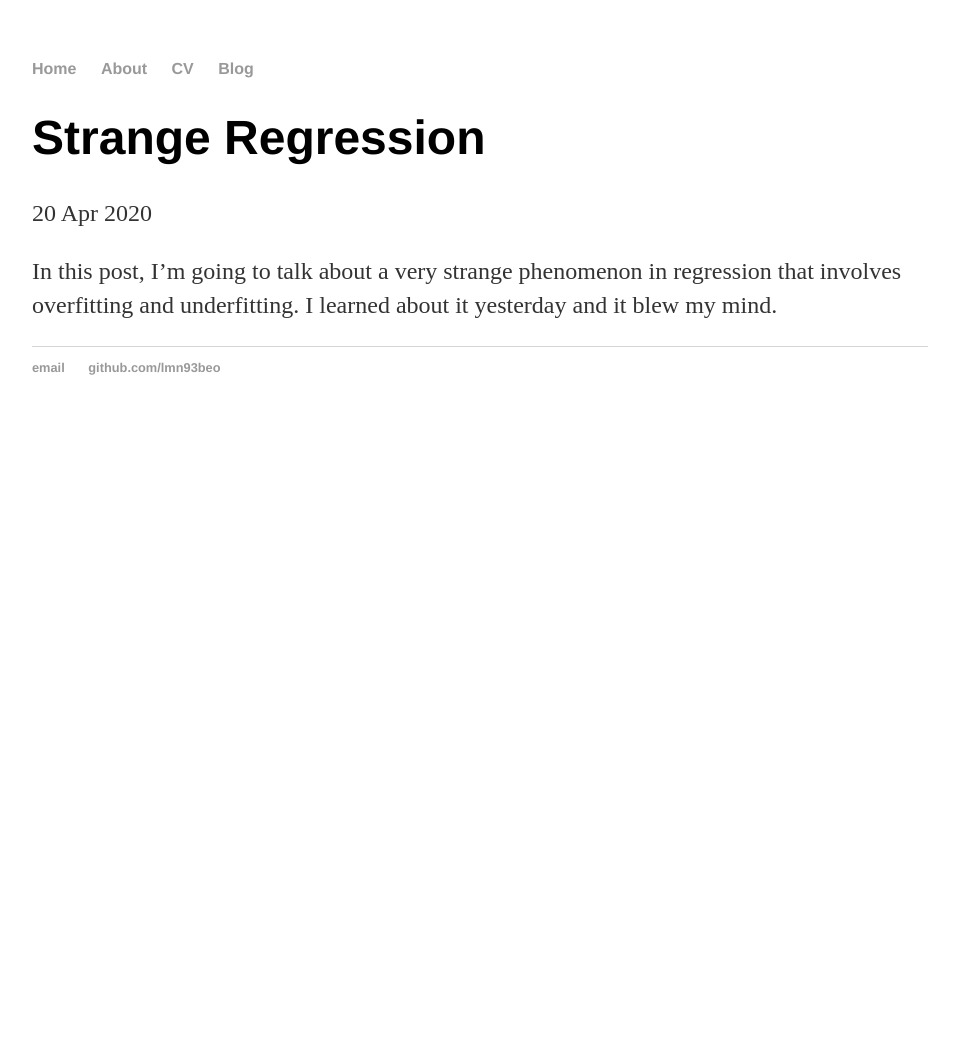
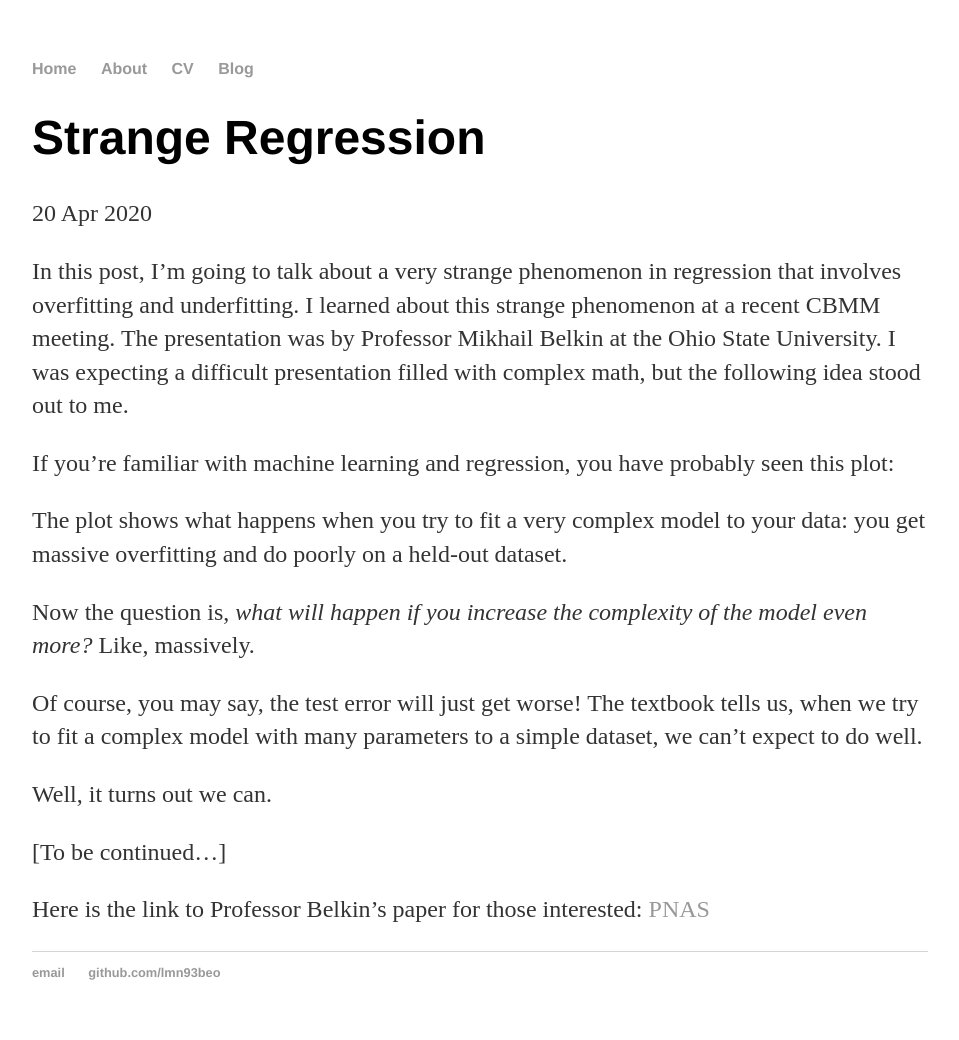
Before and after one commit to nhat-le/nhat-le.github.io, a Jekyll site: the page built from _posts/2020-04-15-strange-regression.md, in a window 1280 px wide. Shown: the whole page, without its empty margins (160-1119 px from the left). Built offline with Jekyll 4.4.1, drawn with Linux system fonts in a browser that asks for light colours; before the commit the page ends 900 px from its top, so only the background shows below that.

Commit message:
Update 2020-04-15-strange-regression.md

```diff
--- a/_posts/2020-04-15-strange-regression.md
+++ b/_posts/2020-04-15-strange-regression.md
@@ -4,4 +4,18 @@ title: "Strange Regression"
 date: 2020-04-20
 ---
 
-In this post, I'm going to talk about a very strange phenomenon in regression that involves overfitting and underfitting. I learned about it yesterday and it blew my mind.
+In this post, I'm going to talk about a very strange phenomenon in regression that involves overfitting and underfitting. I learned about this strange phenomenon at a recent CBMM meeting. The presentation was by Professor Mikhail Belkin at the Ohio State University. I was expecting a difficult presentation filled with complex math, but the following idea stood out to me.
+
+If you're familiar with machine learning and regression, you have probably seen this plot:
+
+The plot shows what happens when you try to fit a very complex model to your data: you get massive overfitting and do poorly on a held-out dataset.
+
+Now the question is, *what will happen if you increase the complexity of the model even more?* Like, massively.
+
+Of course, you may say, the test error will just get worse! The textbook tells us, when we try to fit a complex model with many parameters to a simple dataset, we can't expect to do well.
+
+Well, it turns out we can.
+
+[To be continued...]
+
+Here is the link to Professor Belkin's paper for those interested: [PNAS](https://www.pnas.org/content/116/32/15849.short)
```
